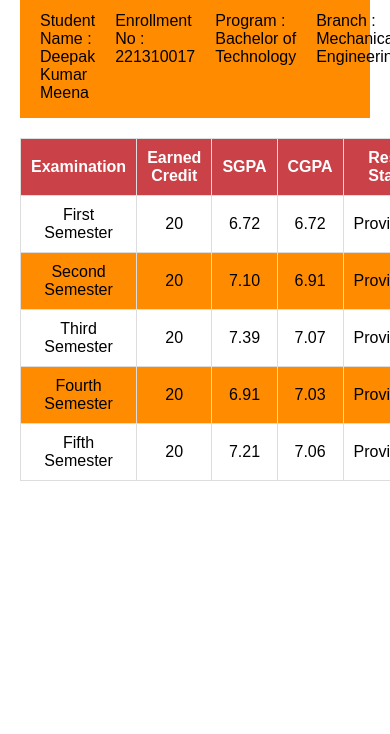
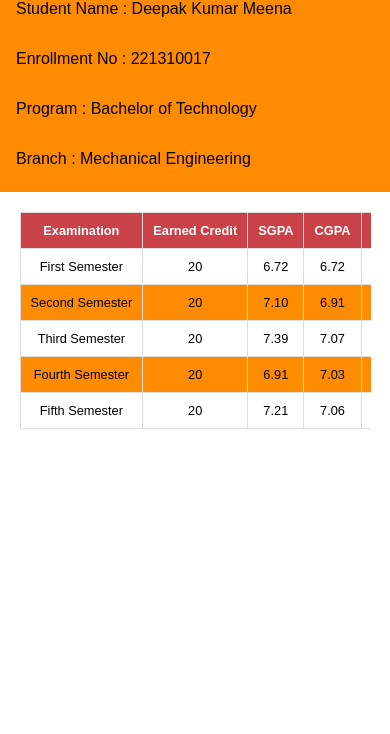
Before and after one commit to results-nits-ug/Btech, a plain HTML site: page result.html in a window 390 px wide. Shown: the part 110-844 px from the top of the page. Drawn offline with Linux system fonts and the light colour scheme.

Commit message:
Rstyles.css

```diff
--- a/Rstyles.css
+++ b/Rstyles.css
@@ -1,37 +1,83 @@
 body {
     font-family: Arial, sans-serif;
-    margin: 20px;
+    margin: 0; /* Remove default margin for full width */
+    width: 100vw; /* Full viewport width */
+    box-sizing: border-box; /* Ensure padding/margins are included in width */
 }
 
 .head {
     display: flex;
     background-color: #ff8c00;
-    width: 100%
+    width: 100%; /* Full width */
+    padding: 1rem; /* Flexible padding */
+    box-sizing: border-box;
+    flex-wrap: wrap; /* Allow flex items to wrap on smaller screens */
 }
 
 table {
     width: 100%;
-    border-collapse: collapse; /* Removes gaps between borders */
+    border-collapse: collapse;
+    margin: 1rem 0; /* Add some vertical spacing */
 }
 
 th, td {
-    border: 1px solid #ccc; /* Light grey border */
-    padding: 8px; /* Spacing within cells */
-    text-align: left; /* Aligns text to the left */
+    border: 1px solid #ccc;
+    padding: 0.5rem; /* Slightly smaller padding for smaller screens */
+    text-align: left;
 }
 
 th {
-    background-color: #ca4248; /* Light grey background for headers */
+    background-color: #ca4248;
 }
 
 tr:hover {
-    background-color: #f5f5f5; /* Highlight row on hover */
+    background-color: #f5f5f5;
 }
 
 tr:nth-child(even) {
-    background-color: #ff8c00; /* Light background for even rows */
+    background-color: #ff8c00;
 }
 
 .elm {
-    padding-left: 20px;
+    padding-left: 1.25rem; /* Use rem for scalable padding */
 }
+
+/* Responsive adjustments for smaller screens */
+@media screen and (max-width: 768px) {
+    .head {
+        flex-direction: column; /* Stack flex items vertically on small screens */
+        align-items: flex-start; /* Align items to start */
+    }
+
+    th, td {
+        padding: 0.3rem; /* Reduce padding for smaller screens */
+        font-size: 0.9rem; /* Slightly smaller font size */
+    }
+
+    .elm {
+        padding-left: 0.75rem; /* Reduce padding for smaller screens */
+    }
+
+    /* Make table scrollable horizontally on small screens */
+    table {
+        display: block;
+        overflow-x: auto; /* Enable horizontal scrolling for tables */
+        white-space: nowrap; /* Prevent text wrapping in cells */
+    }
+}
+
+/* Adjustments for very small screens (e.g., mobile phones) */
+@media screen and (max-width: 480px) {
+    th, td {
+        font-size: 0.8rem; /* Further reduce font size */
+        padding: 0.2rem; /* Minimal padding */
+    }
+
+    .head {
+        padding: 0.5rem; /* Reduce padding */
+    }
+
+    .elm {
+        padding-left: 0.5rem; /* Minimal padding */
+    }
+}
```
